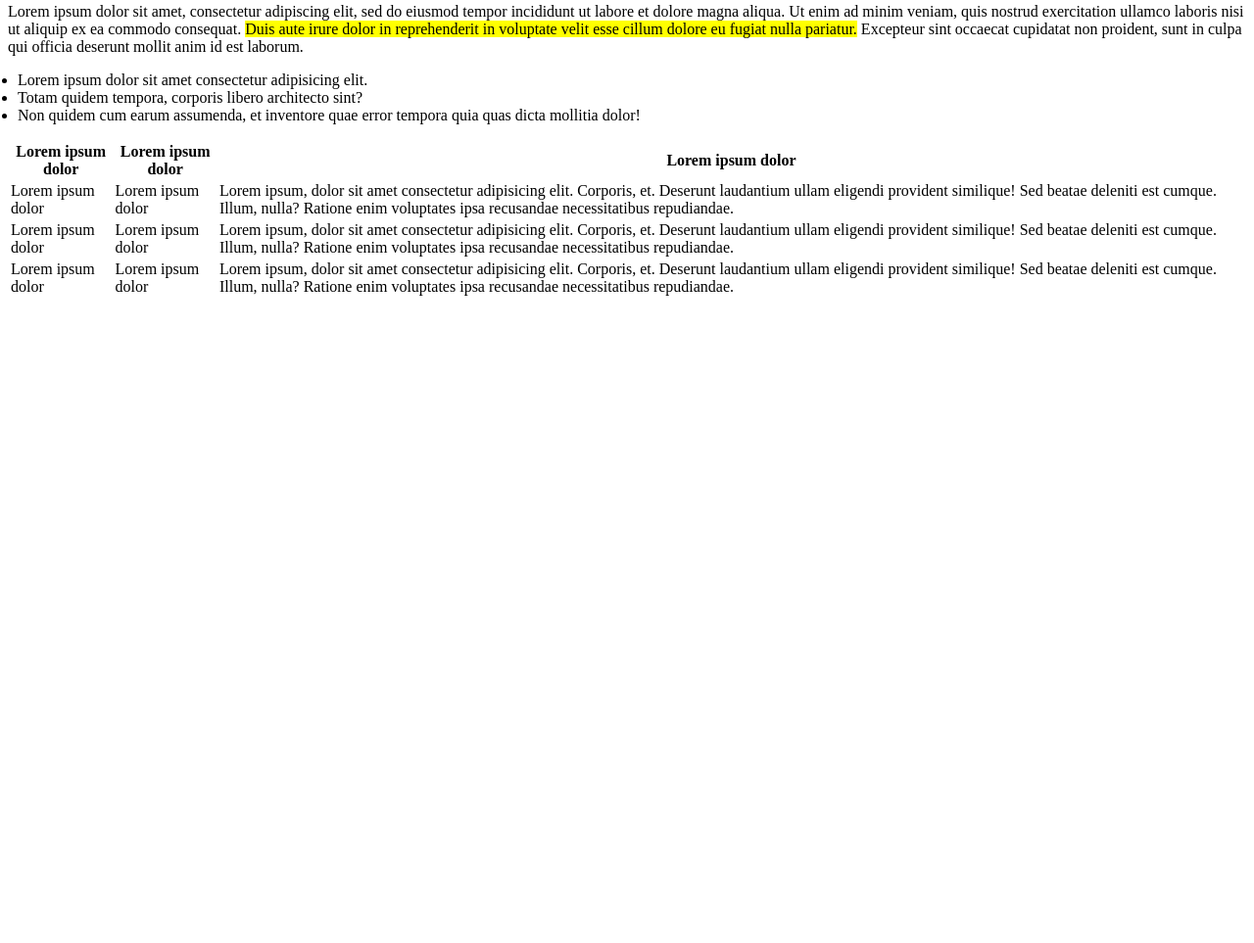
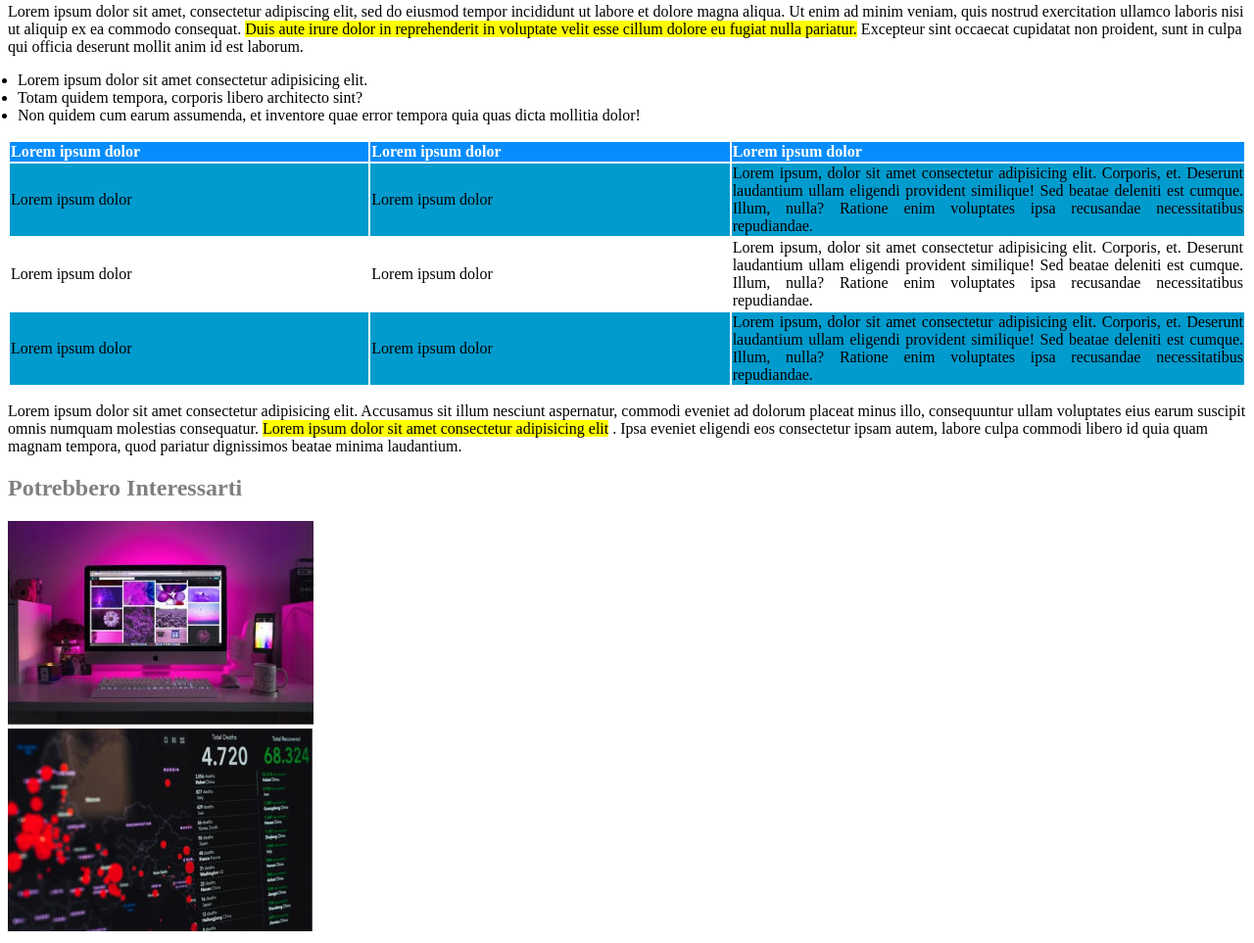
Before and after one commit to Timjxyz/html-css-booleaner, a plain HTML site: page index.html in a window 1280 px wide. Shown: the part 770-1733 px from the top of the page at 98% size. Before the commit the page ends 1083 px from the top, so only its background shows below. Drawn offline with Linux system fonts and the light colour scheme.

Commit message:
Aggiunti alcuni commenti nel file css

```diff
--- a/index.html
+++ b/index.html
@@ -78,7 +78,7 @@
         </section>
         <!-- Fine sezione con paragrafo articolo e lista -->
 
-        <!-- Inizio sezione tabella -->
+        <!-- Inizio sezione tabella con paragrafo finale -->
         <section>
             <table>
                 <!-- Parte superiore della tabella -->
@@ -121,10 +121,27 @@
                 </tfoot>
                 <!-- Fine footer tabella -->
             </table>
+
+            <!-- Paragrafo descrittivo -->
+            <p class="paragrafo">Lorem ipsum dolor sit amet consectetur adipisicing elit. Accusamus sit illum nesciunt aspernatur, commodi eveniet ad dolorum placeat minus illo, consequuntur ullam voluptates eius earum suscipit omnis numquam molestias consequatur. <span>Lorem ipsum dolor sit amet consectetur adipisicing elit</span> . Ipsa eveniet eligendi eos consectetur ipsam autem, labore culpa commodi libero id quia quam magnam tempora, quod pariatur dignissimos beatae minima laudantium.</p>
         </section>
-        <!-- Fine sezione tabella -->
+        <!-- Fine sezione tabella con paragrafo finale -->
 
     </main>
+    <!-- Conclusione corpo centrale pagina -->
+
+    <!-- Inizio footer con inserzioni -->
+    <footer>
+        <h2>Potrebbero Interessarti</h2>
+        <div>
+            <img src="img/monitor.jpg" alt="Immagine monitor di computer">
+        </div>
+
+        <div>
+            <img src="img/graph.jpg" alt="Immagine di un grafico">
+        </div>
+
+    </footer>
 
 </body>
 </html>
--- a/style.css
+++ b/style.css
@@ -2,6 +2,8 @@ body{
     box-sizing: border-box;
 
 }
+
+/*  parte inerente al header */
 header{
     background-color: rgb(1, 155, 206);
     background-image:url("img/pattern.png");
@@ -13,6 +15,8 @@ header{
     margin-top:5%;
     width: 25%;
 }
+
+/* parte inerente alla sezione titolo e info */
 
 .titolo h1{
     font-size: 60px;
@@ -29,6 +33,8 @@ header{
     color: rgb(17, 140, 255);
 }
 
+/* parte inerente alla sezione immagini */
+
 .immagini-descrizione p{
     margin-top: 0%;
 }
@@ -40,3 +46,36 @@ header{
 #lista{
     padding-left: 10px;
 }
+
+/* Parte inerente alla tabella */
+
+table{
+    width: 100%;
+    text-align: justify;
+}
+
+.colonna-sinistra{
+    width: 28%;
+}
+
+.colonna-centro{
+    width: 28%;
+}
+
+.colonna-destra{
+    width:40%;
+}
+
+#rhead{
+    background-color: rgb(5, 141, 252);
+    color: rgb(255,255,255);
+}
+
+.colore{
+    background-color: rgb(1, 155, 206);
+
+}
+
+footer{
+    color: gray;
+}
```
